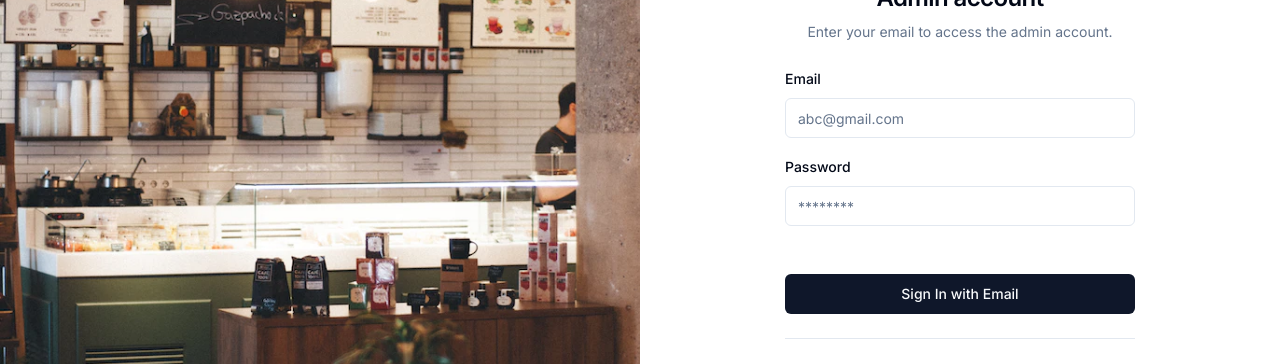
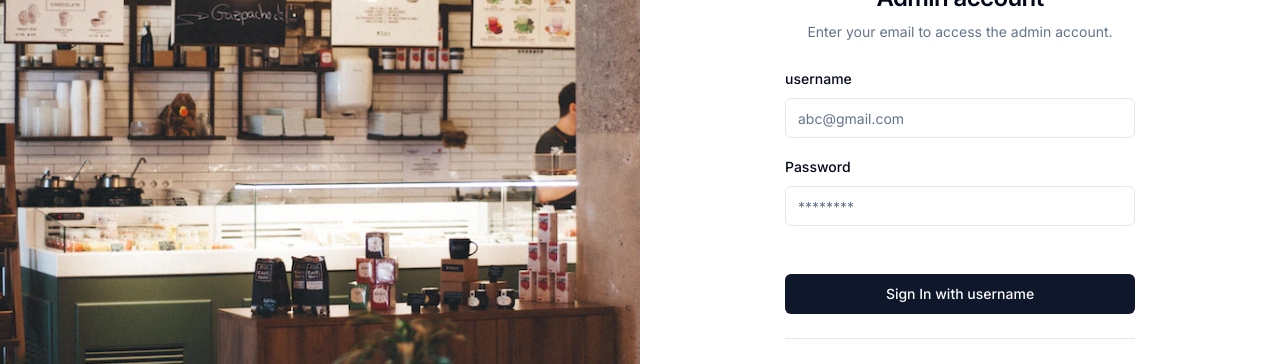
Before and after one commit to pqhung3007/h2-coffee-frontend, a Next.js app: page / in a window 1280 px wide. Shown: the part 208-572 px from the top of the page. Built offline with nearby package versions, Linux system fonts and the light colour scheme.

Commit message:
feat: login and return token

```diff
--- a/app/layout.tsx
+++ b/app/layout.tsx
@@ -1,5 +1,6 @@
 import { Toaster } from "@/components/ui/toaster";
 
+import QueryWrapper from "@/components/query-wrapper";
 import { Inter } from "next/font/google";
 import "./globals.css";
 
@@ -18,8 +19,10 @@ export default function RootLayout({
   return (
     <html lang="en">
       <body className={inter.className}>
-        <main>{children}</main>
-        <Toaster />
+        <QueryWrapper>
+          <main>{children}</main>
+          <Toaster />
+        </QueryWrapper>
       </body>
     </html>
   );
--- a/components/auth-form.tsx
+++ b/components/auth-form.tsx
@@ -1,10 +1,12 @@
 "use client";
 
-import { useState } from "react";
 import * as z from "zod";
 
 import { cn } from "@/lib/utils";
+import { loginUser } from "@/utils/api";
 import { zodResolver } from "@hookform/resolvers/zod";
+import { useMutation } from "@tanstack/react-query";
+import { useRouter } from "next/navigation";
 import { useForm } from "react-hook-form";
 import { Button } from "./ui/button";
 import {
@@ -16,46 +18,60 @@ import {
   FormMessage,
 } from "./ui/form";
 import { Input } from "./ui/input";
+import { toast } from "./ui/use-toast";
 
 interface UserAuthFormProps extends React.HTMLAttributes<HTMLDivElement> {}
 interface IconProps extends React.SVGAttributes<SVGElement> {}
 
 const formSchema = z.object({
-  email: z.string().email(),
+  username: z.string(),
   password: z.string().min(6),
 });
 
 export default function AuthForm({ className, ...props }: UserAuthFormProps) {
-  const [isLoading, setIsLoading] = useState<boolean>(false);
-
   const form = useForm<z.infer<typeof formSchema>>({
     resolver: zodResolver(formSchema),
     defaultValues: {
-      email: "",
+      username: "",
       password: "",
     },
   });
 
-  async function onSubmit(event: React.SyntheticEvent) {
-    event.preventDefault();
-    setIsLoading(true);
+  const router = useRouter();
 
-    setTimeout(() => {
-      setIsLoading(false);
-    }, 3000);
-  }
+  const { mutate: login, isLoading } = useMutation(
+    (data: z.infer<typeof formSchema>) =>
+      loginUser(data.username, data.password),
+    {
+      onSuccess: (res) => {
+        localStorage.setItem("Token", res.Token);
+        router.push("/admin/products");
+      },
+      onError: (err: Error) => {
+        toast({
+          variant: "destructive",
+          title: "Oh no something is wrong!",
+          description: err.message,
+        });
+      },
+    }
+  );
+
+  const onSubmit = (data: z.infer<typeof formSchema>) => {
+    login(data);
+  };
 
   return (
     <div className={cn("grid gap-6", className)} {...props}>
       <Form {...form}>
-        <form onSubmit={onSubmit}>
+        <form onSubmit={form.handleSubmit(onSubmit)}>
           <div className="grid gap-4">
             <FormField
               control={form.control}
-              name="email"
+              name="username"
               render={({ field }) => (
                 <FormItem>
-                  <FormLabel>Email</FormLabel>
+                  <FormLabel>username</FormLabel>
                   <FormControl>
                     <Input placeholder="abc@gmail.com" {...field} />
                   </FormControl>
@@ -80,7 +96,7 @@ export default function AuthForm({ className, ...props }: UserAuthFormProps) {
               {isLoading && (
                 <Icons.spinner className="mr-2 h-4 w-4 animate-spin" />
               )}
-              Sign In with Email
+              Sign In with username
             </Button>
           </div>
         </form>
--- /dev/null
+++ b/components/query-wrapper.tsx
@@ -0,0 +1,13 @@
+"use client";
+import { QueryClient, QueryClientProvider } from "@tanstack/react-query";
+
+interface Props {
+  children: React.ReactNode;
+}
+
+const queryClient = new QueryClient();
+
+const QueryWrapper = ({ children }: Props) => (
+  <QueryClientProvider client={queryClient}>{children}</QueryClientProvider>
+);
+export default QueryWrapper;
--- a/package.json
+++ b/package.json
@@ -19,6 +19,7 @@
     "@radix-ui/react-select": "^1.2.2",
     "@radix-ui/react-slot": "^1.0.2",
     "@radix-ui/react-toast": "^1.1.4",
+    "@tanstack/react-query": "^4.29.19",
     "@tanstack/react-table": "^8.9.2",
     "@types/node": "20.3.0",
     "@types/react": "18.2.11",
--- a/utils/api.ts
+++ b/utils/api.ts
@@ -6,3 +6,10 @@ export const deleteProduct = async (id: string) => {
   );
   return response.status;
 };
+
+export const loginUser = async (email: string, password: string) => {
+  const response = await axios.get(
+    `https://localhost:7133/api/v1/User/Login?Username=${email}&Password=${password}`
+  );
+  return response.data;
+};
```
Also changed, not shown: 1 other file (tests, documents, lock files or other folders).
